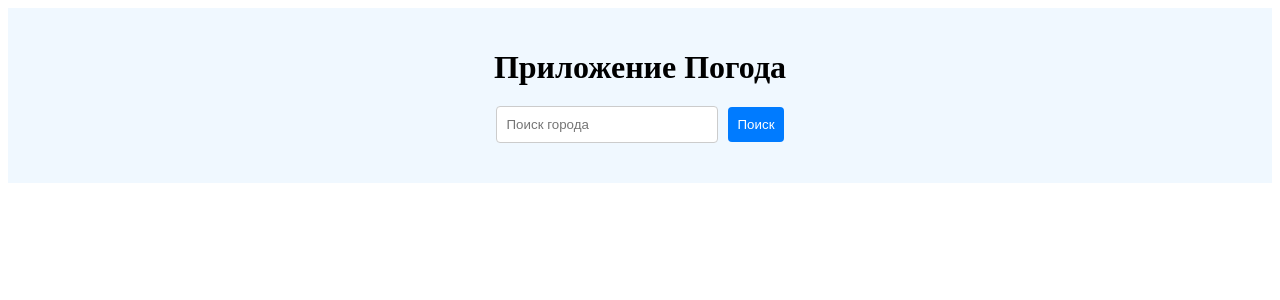
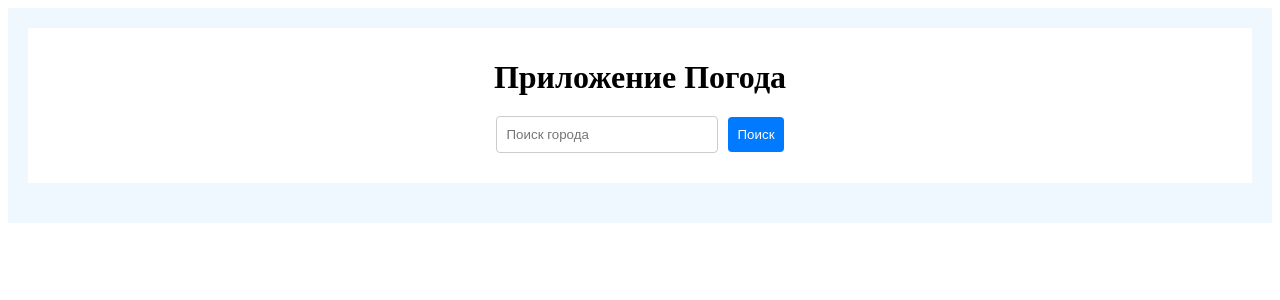
Before and after one commit to stastiho/weather_app, a React (Vite) app: page / in a window 1280 px wide. Shown: the top 300 px of the page. Built offline with nearby package versions, Linux system fonts and the light colour scheme.

Commit message:
fix: empty suggestions & add sticky header

```diff
--- a/src/App.scss
+++ b/src/App.scss
@@ -7,9 +7,18 @@ $button-color: #007bff;
     padding: 20px;
     text-align: center;
 
-    h1 {
-        margin-bottom: 20px;
-    }
+    .header {
+        position: sticky;
+        top: 0;
+        background-color: white;
+        padding: 10px;
+				margin-bottom: 20px;
+        z-index: 1000;
+
+        h1 {
+            margin-bottom: 20px;
+        }
+		}
 
     .weather-cards {
         display: flex;
--- a/src/App.tsx
+++ b/src/App.tsx
@@ -33,8 +33,10 @@ const App: React.FC = () => {
 
     return (
 			<div className="app">
+					<div className="header">
 							<h1>Приложение Погода</h1>
 							<SearchBar onSearch={handleSearch} />
+					</div>
 					<div className="weather-cards">
 							{locations.map((location) => (
 									<WeatherLocation
--- a/src/components/SearchBar/SearchBar.tsx
+++ b/src/components/SearchBar/SearchBar.tsx
@@ -17,7 +17,12 @@ const SearchBar: React.FC<SearchBarProps> = ({ onSearch }) => {
         const value = e.target.value;
         setInputValue(value);
         setErrorMessage('');
-        debouncedSearch(value);
+        if (value.trim()) {
+            debouncedSearch(value);
+        } else {
+            setSuggestions([]);
+            setErrorMessage('');
+        }
     };
 
     const debouncedSearch = debounce(async (value: string) => {
@@ -34,6 +39,7 @@ const SearchBar: React.FC<SearchBarProps> = ({ onSearch }) => {
             }
         } else {
             setSuggestions([]);
+            setErrorMessage('');
         }
     }, 300);
 
@@ -55,7 +61,9 @@ const SearchBar: React.FC<SearchBarProps> = ({ onSearch }) => {
                 onChange={handleInputChange}
                 placeholder={t("search_city")}
             />
-            <button onClick={() => handleSearch(inputValue)}>{t("search")}</button>
+            <button onClick={() => handleSearch(inputValue)} disabled={!inputValue.trim()}>
+                {t("search")}
+            </button>
             {errorMessage && <div className="error">{errorMessage}</div>}
             {suggestions.length > 0 && (
                 <ul className="suggestions">
```
Lines whose indentation alone changed are shown as unchanged.
